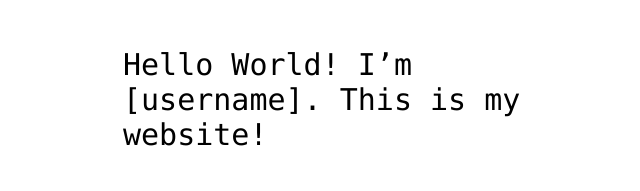
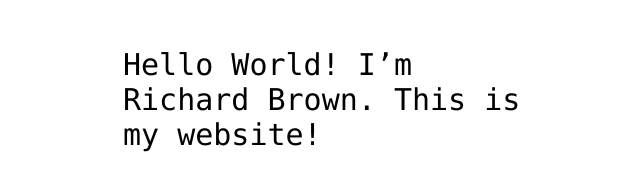
Before and after one commit to rwbtx/rwbtx.github.io, a plain HTML site: page index.html in a window 1280 px wide. Shown: the part 341-532 px from the top of the page, without its empty margins (317-957 px from the left). Drawn offline with Linux system fonts and the light colour scheme.

Commit message:
Update index.html

```diff
--- a/index.html
+++ b/index.html
@@ -12,7 +12,7 @@
 <img src="https://octodex.github.com/images/daftpunktocat-thomas.gif" id="octocat" alt="octocat-gif" />
 
 <!-- Change this code here by copy and pasting your template on line 15 -->
-<p>Hello World! I’m [username]. This is my website!</p>
+<p>Hello World! I’m Richard Brown. This is my website!</p>
 
 </body>
 </html>
```
